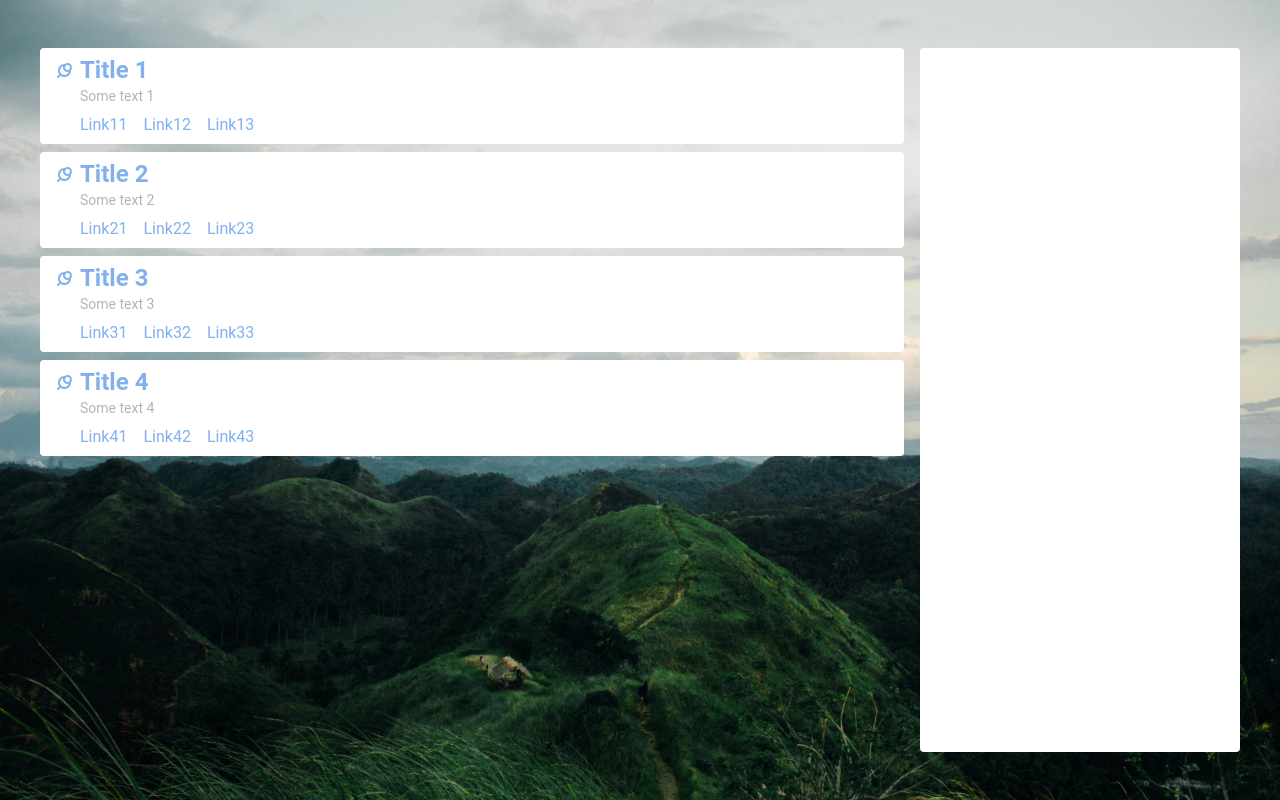
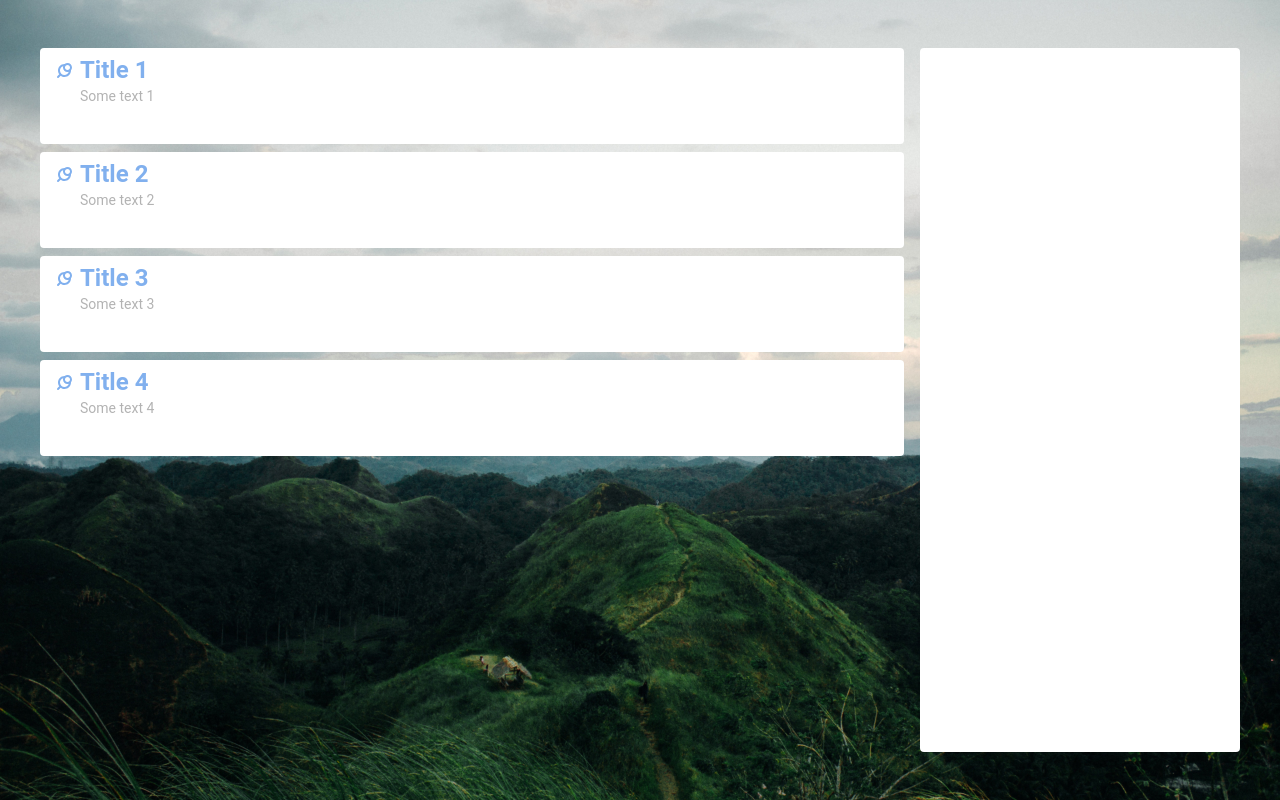
Before and after one commit to milsinery/bob, a React (Create React App) app: page / in a window 1280 px wide. Built offline with nearby package versions, Linux system fonts and the light colour scheme.

Commit message:
prepare Card and Cards to new structure and add LinksData file

```diff
--- a/src/Card.js
+++ b/src/Card.js
@@ -15,6 +15,11 @@ class Card extends React.Component {
     }
 
     render() {
+
+        function createNav() {
+            return null
+        }
+
         return(
             <div className={this.state.flag ? "Card" : "Card Card_expand"}>
 
@@ -31,7 +36,7 @@ class Card extends React.Component {
                     </p>
 
                     <div className="Nav">
-                        {this.props.links}
+                        {createNav()}
                     </div>
                 </div>
 
--- a/src/Cards.js
+++ b/src/Cards.js
@@ -1,26 +1,28 @@
 import React from 'react';
 import Card from './Card';
-import CardsData from "./CardsData";
+import cardsData from "./CardsData";
+import linksData from "./LinksData";
 import './Cards.css';
 
 class Cards extends React.Component {
 
     render(){
 
-        function createCard(data) {
-            return data.map(content =>
+        function createCard() {
+
+            return cardsData.map(content =>
                 <Card
                     id={content.id}
                     title={content.title}
                     description={content.description}
-                    links={content.link.map(links => <a className="Nav__Item" href={links}>{links}</a>)}
+                    nav={linksData}
                 />
             )
         }
 
         return(
             <div className="Cards">
-                {createCard(CardsData)}
+                {createCard(cardsData)}
             </div>
         );
     }
--- a/src/CardsData.js
+++ b/src/CardsData.js
@@ -2,62 +2,22 @@ const cardsData = [
     {
         id: 1,
         title: "Title 1",
-        description: "Some text 1",
-        link_title: [
-            "Home1",
-            "Options1",
-            "Help1"
-        ],
-        link: [
-            "Link11",
-            "Link12",
-            "Link13"
-        ]
+        description: "Some text 1"
     },
     {
         id: 2,
         title: "Title 2",
-        description: "Some text 2",
-        link_title: [
-            "Home2",
-            "Options2",
-            "Help2"
-        ],
-        link: [
-            "Link21",
-            "Link22",
-            "Link23"
-        ]
+        description: "Some text 2"
     },
     {
         id: 3,
         title: "Title 3",
-        description: "Some text 3",
-        link_title: [
-            "Home3",
-            "Options3",
-            "Help3"
-        ],
-        link: [
-            "Link31",
-            "Link32",
-            "Link33"
-        ]
+        description: "Some text 3"
     },
     {
         id: 4,
         title: "Title 4",
-        description: "Some text 4",
-        link_title: [
-            "Home4",
-            "Options4",
-            "Help4"
-        ],
-        link: [
-            "Link41",
-            "Link42",
-            "Link43"
-        ]
+        description: "Some text 4"
     },
 ]
 
--- /dev/null
+++ b/src/LinksData.js
@@ -0,0 +1,56 @@
+const linksData = [
+    {
+        id: 1,
+        title: [
+            "Home",
+            "Options",
+            "Help"
+        ],
+        link: [
+            "Link1",
+            "Link2",
+            "Link3"
+        ]
+    },
+    {
+        id: 2,
+        title: [
+            "Home",
+            "Options",
+            "Help"
+        ],
+        link: [
+            "Link1",
+            "Link2",
+            "Link3"
+        ]
+    },
+    {
+        id: 3,
+        title: [
+            "Home",
+            "Options",
+            "Help"
+        ],
+        link: [
+            "Link1",
+            "Link2",
+            "Link3"
+        ]
+    },
+    {
+        id: 4,
+        title: [
+            "Home",
+            "Options",
+            "Help"
+        ],
+        link: [
+            "Link1",
+            "Link2",
+            "Link3"
+        ]
+    }
+]
+
+export default linksData;
```
Also changed, not shown: src/Icons.js (added, +11 -0 lines).
